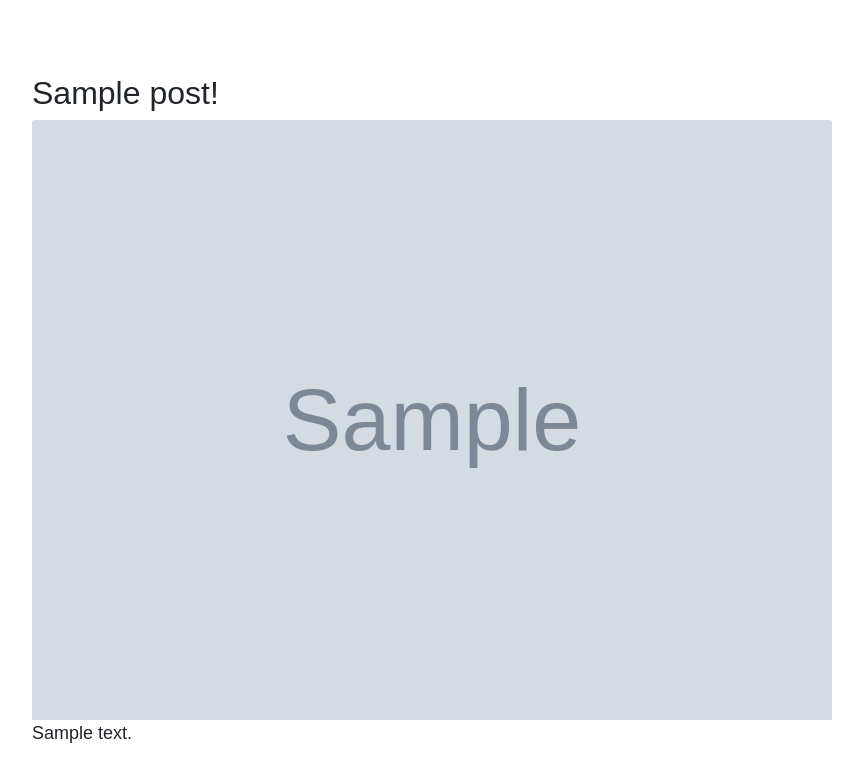
After one commit to Cholaria23/leson1, a Symfony app: template my-blog/templates/main/article.html.twig in a window 1280 px wide. The commit adds this page. Shown: the top 782 px of the page, without its empty margins (208-1071 px from the left). Run offline with Twig, Linux system fonts and the light colour scheme; the template is opened without the code that fills it: most values are stand-ins (such as "Sample title", 1, 10 or a date in 2020); grey boxes marked "Sample" are stand-in pictures; some libraries are stand-ins or nearby versions.

Commit message:
Создание шаблона article с последующим его выводом

```diff
--- /dev/null
+++ b/my-blog/templates/main/article.html.twig
@@ -0,0 +1,14 @@
+{% extends 'base.html.twig' %}
+
+{% block body %}
+    <style>
+        .example-wrapper { margin: 1em auto; max-width: 800px; width: 95%; font: 18px/1.5 sans-serif; }
+        .example-wrapper code { background: #F5F5F5; padding: 2px 6px; }
+    </style>
+
+    <div class="example-wrapper">
+        <h2>{{ post.title }}!</h2>
+        <img class="card-img-top" src="{{ asset(post.image) }}" alt="Card image cap">
+       <tr>{{ post.content|raw}} </tr>
+    </div>
+{% endblock %}
```
Also changed, not shown: my-blog/src/Controller/MainController.php (+11 -0 lines), my-blog/templates/main/index.html.twig (+3 -7 lines).
